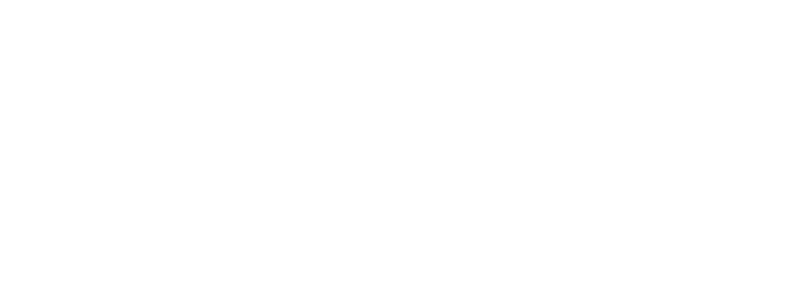
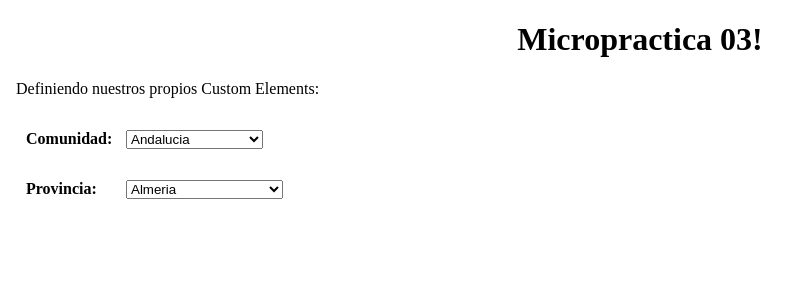
Before and after one commit to JorgeSerranoP/Practica_AngularComponents_DSI, an Angular app in the folder Micropractica3/: page / in a window 1280 px wide. Shown: the top 300 px of the page, without its empty margins (0-807 px from the left). Built offline with nearby package versions, Linux system fonts and the light colour scheme.

Commit message:
Creados componentes comunidad y provincia

```diff
--- a/Micropractica3/src/app/app.component.html
+++ b/Micropractica3/src/app/app.component.html
@@ -0,0 +1,8 @@
+<body>
+    <h1 style="text-align: center;">{{title}}</h1>
+    <p>Definiendo nuestros propios Custom Elements:</p>
+    <div>
+        <app-comunidad></app-comunidad>
+        <app-provincia></app-provincia>
+    </div>
+</body>
--- a/Micropractica3/src/app/app.component.ts
+++ b/Micropractica3/src/app/app.component.ts
@@ -6,5 +6,6 @@
   styleUrls: ['./app.component.scss']
 })
 export class AppComponent {
-  title = 'Micropractica3';
+  title = 'Micropractica 03!';
+
 }
--- a/Micropractica3/src/app/app.module.ts
+++ b/Micropractica3/src/app/app.module.ts
@@ -3,10 +3,14 @@
 
 import { AppRoutingModule } from './app-routing.module';
 import { AppComponent } from './app.component';
+import { ComunidadComponent } from './comunidad/comunidad.component';
+import { ProvinciaComponent } from './provincia/provincia.component';
 
 @NgModule({
   declarations: [
-    AppComponent
+    AppComponent,
+    ComunidadComponent,
+    ProvinciaComponent
   ],
   imports: [
     BrowserModule,
--- /dev/null
+++ b/Micropractica3/src/app/comunidad/comunidad.component.html
@@ -0,0 +1,6 @@
+<div>
+    <p class="etiq">Comunidad:</p>
+    <select class="profile__name">
+        <option *ngFor='let comunidad of comunidades'>{{comunidad[0]}}</option>
+    </select>
+</div>
--- /dev/null
+++ b/Micropractica3/src/app/comunidad/comunidad.component.scss
@@ -0,0 +1,2 @@
+.etiq {margin-left:10px;color:black;font-weight: bold;display:inline-block;width:100px;}
+   .profile{border: 1px solid;box-shadow: 1px 2px;width:270px;margin-bottom:5px;}
--- /dev/null
+++ b/Micropractica3/src/app/comunidad/comunidad.component.ts
@@ -0,0 +1,29 @@
+import { Component, OnInit, Input } from '@angular/core';
+
+@Component({
+  selector: 'app-comunidad',
+  templateUrl: './comunidad.component.html',
+  styleUrls: ['./comunidad.component.scss']
+})
+export class ComunidadComponent implements OnInit {
+
+  @Input() public nombre: string;
+
+  comunidades = [['Andalucia', 1], ['Aragon', 2], ['Asturias', 3], ['Islas Baleares', 4], ['Islas Canarias', 5], ['Cantabria', 6],
+  ['Castilla y Leon', 7], ['Castilla-La Mancha', 8], ['Cataluña', 9], ['Valencia', 10], ['Extremadura', 11], ['Galicia', 12],
+  ['Madrid', 13], ['Murcia', 14], ['Navarra', 15], ['Pais Vasco', 16], ['La Rioja', 17], ['Ceuta', 18], ['Melilla', 19]];
+
+  //Permite hacer algo cuando se da valor a una propiedad:
+  @Input() public set nombre2(nombre: string) {
+    this.nombre = nombre;
+  }
+
+  constructor() {
+    this.nombre = "";
+  }
+
+  ngOnInit() {
+    console.log(this.comunidades[0][1]);
+  }
+
+}
--- /dev/null
+++ b/Micropractica3/src/app/provincia/provincia.component.html
@@ -0,0 +1,6 @@
+<div>
+    <p class="etiq">Provincia:</p>
+    <select class="profile__name">
+        <option *ngFor='let provincia of provincias'>{{provincia[1]}}</option>
+    </select>
+</div>
--- /dev/null
+++ b/Micropractica3/src/app/provincia/provincia.component.scss
@@ -0,0 +1,2 @@
+.etiq {margin-left:10px;color:black;font-weight: bold;display:inline-block;width:100px;}
+   .profile{border: 1px solid;box-shadow: 1px 2px;width:270px;margin-bottom:5px;}
--- /dev/null
+++ b/Micropractica3/src/app/provincia/provincia.component.ts
@@ -0,0 +1,38 @@
+import { Component, OnInit, Input, QueryList, ContentChildren } from '@angular/core';
+
+import { ComunidadComponent } from '../comunidad/comunidad.component';
+
+@Component({
+  selector: 'app-provincia',
+  templateUrl: './provincia.component.html',
+  styleUrls: ['./provincia.component.scss']
+})
+export class ProvinciaComponent implements OnInit {
+
+  @Input() public nombre: string;
+
+  @ContentChildren(ComunidadComponent) public comunidades!: QueryList<ComunidadComponent>;
+
+  provincias = [[1, 'Almeria', 1], [1, 'Cadiz', 2], [1, 'Cordoba', 3], [1, 'Granada', 4], [1, 'Huelva', 5], [1, 'Jaen', 6], [1, 'Malaga', 7],
+  [1, 'Sevilla', 8], [2, 'Huesca', 1], [2, 'Teruel', 2], [2, 'Zaragoza', 3], [3, 'Asturias', 1], [4, 'Baleares', 1], [5, 'Las Palmas', 1],
+  [5, 'santa Cruz de Tenerife', 2], [6, 'Cantabria', 1], [7, 'Avila', 1], [7, 'Burgos', 2], [7, 'Leon', 3], [7, 'Palencia', 4], [7, 'Salamanca', 5],
+  [7, 'Segovia', 6], [7, 'Soria', 7], [7, 'Valladolid', 8], [7, 'Zamora', 9], [8, 'Albacete', 1], [8, 'Ciudad Real', 2], [8, 'Cuenca', 3],
+  [8, 'Guadalajara', 4], [8, 'Toledo', 5], [9, 'Barcelona', 1], [9, 'Girona', 2], [9, 'Lleida', 3], [9, 'Tarragona', 4], [10, 'Alicante', 1],
+  [10, 'Castellon', 2], [10, 'Valencia', 3], [11, 'Badajoz', 1], [11, 'Caceres', 2], [12, 'A Coruña', 1], [12, 'Lugo', 2], [12, 'Ourense', 3],
+  [12, 'Pontevedra', 4], [13, 'Madrid', 1], [14, 'Murcia', 1], [15, 'Navarra', 1], [16, 'Alava', 1], [16, 'Vizcaya', 2], [16, 'Gipuzkoa', 3],
+  [17, 'La Rioja', 1], [18, 'Ceuta', 1], [19, 'Melilla', 1]];
+
+  //Permite hacer algo cuando se da valor a una propiedad:
+  @Input() public set nombre2(nombre: string) {
+    this.nombre = nombre;
+  }
+  constructor() {
+    this.nombre = "";
+  }
+
+  ngOnInit() {
+    console.log(this.provincias[0][0]);
+
+  }
+
+}
```
